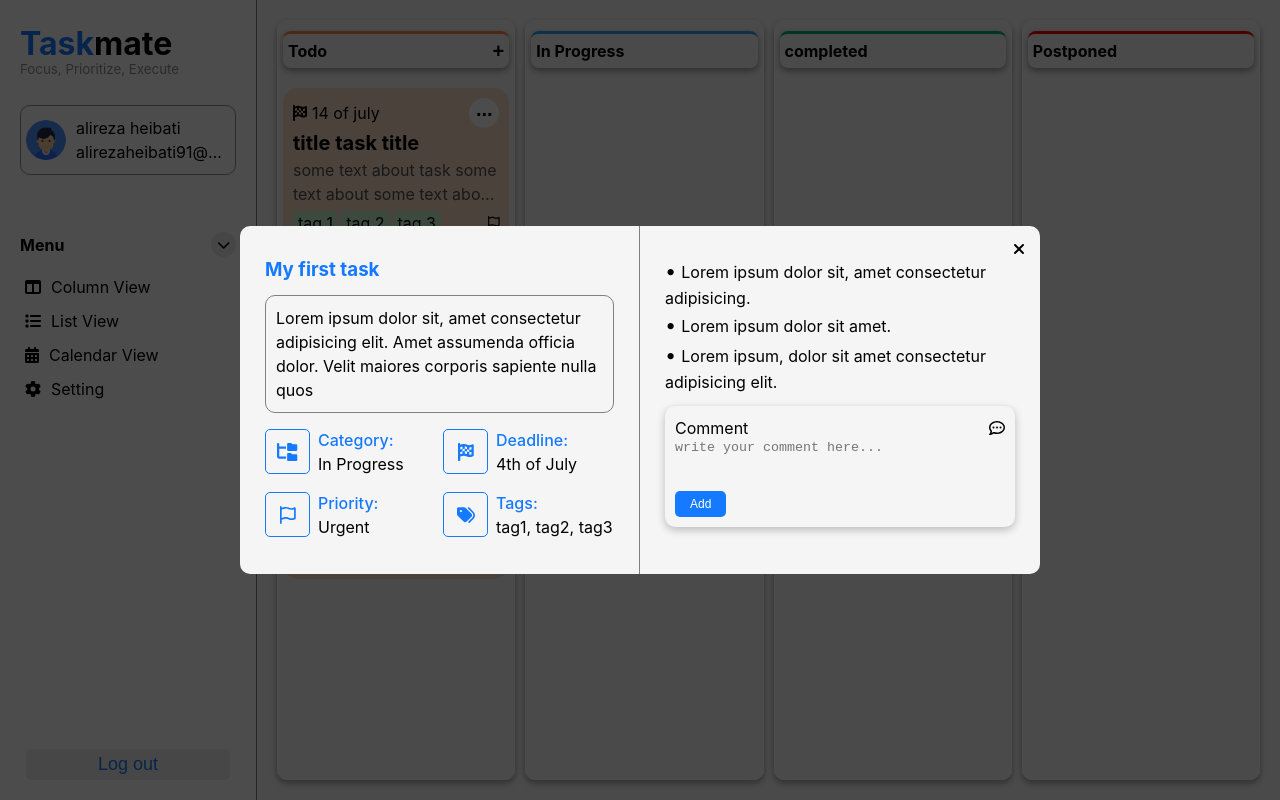
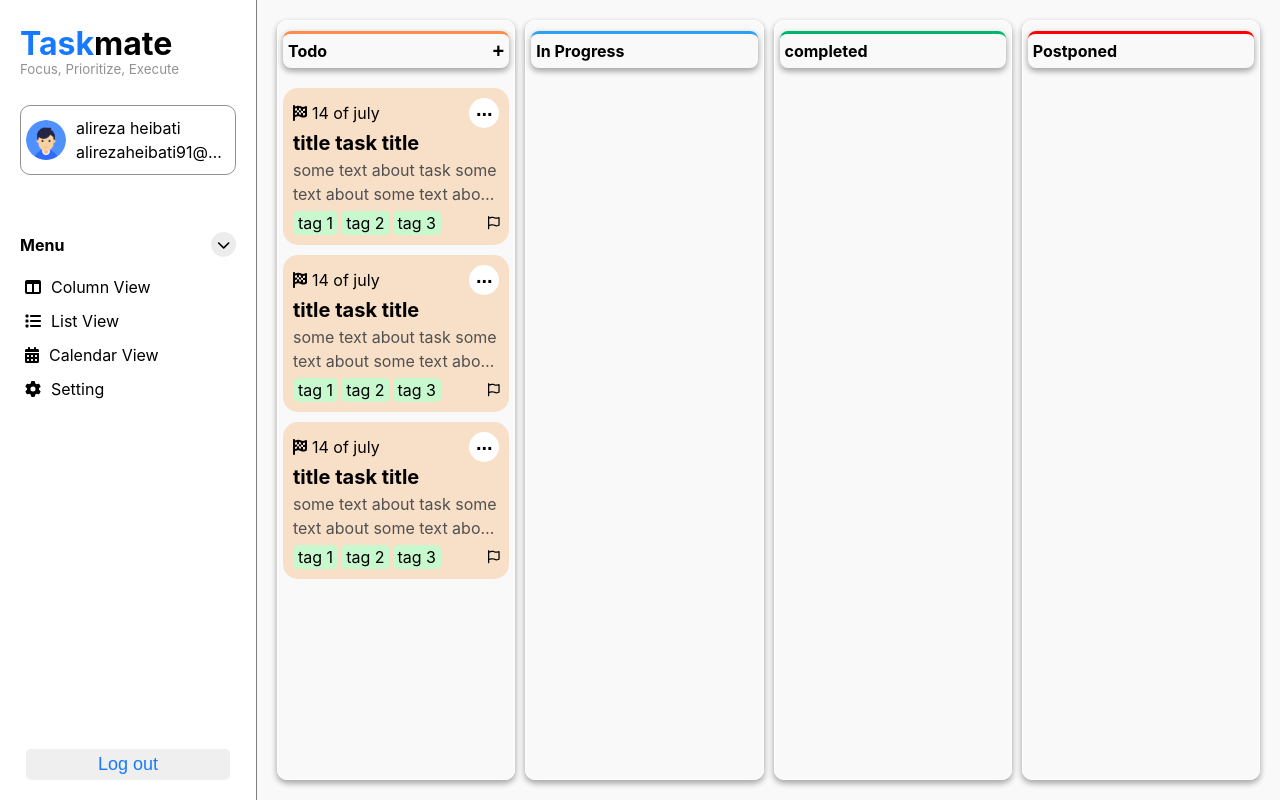
Before and after one commit to alirezaheibati/todo-web-application, a React (Vite) app: page / in a window 1280 px wide. Built offline with nearby package versions, Linux system fonts and the light colour scheme.

Commit message:
taskInformation fixed to show on click over each task

```diff
--- a/src/components/ColumnView/TaskColumnView.jsx
+++ b/src/components/ColumnView/TaskColumnView.jsx
@@ -6,9 +6,25 @@ import {
   faRemove,
 } from "@fortawesome/free-solid-svg-icons";
 import { faFlag } from "@fortawesome/free-regular-svg-icons";
+import TaskInformation from "../TaskInformation/TaskInformation";
+import { useState } from "react";
 const TaskColumnView = (props) => {
+  const [taskInfoVisibility, setTaskInfoVisibility] = useState(false);
+  const taskInfoShowHandler = () => {
+    setTaskInfoVisibility(true);
+  };
+  const taskInfoCloseHandler = () => {
+    setTaskInfoVisibility(false);
+  };
   return (
-    <div className={classes["task-column_container"]}>
+    <>
+      {taskInfoVisibility && (
+        <TaskInformation onCloseTaskInfo={taskInfoCloseHandler} />
+      )}
+      <div
+        className={classes["task-column_container"]}
+        onClick={taskInfoShowHandler}
+      >
         <div className={classes["task-column_header"]}>
           <div title="deadline">
             <FontAwesomeIcon icon={faFlagCheckered} />
@@ -65,6 +81,7 @@ const TaskColumnView = (props) => {
           </button>
         </div>
       </div>
+    </>
   );
 };
 export default TaskColumnView;
--- a/src/components/ColumnView/TaskColumnView.module.css
+++ b/src/components/ColumnView/TaskColumnView.module.css
@@ -4,6 +4,7 @@
   border-radius: 15px;
   padding: 10px 10px;
   margin-bottom: 10px;
+  cursor: pointer;
 }
 .task-column_header {
   display: flex;
--- a/src/components/HomePage/Overview.jsx
+++ b/src/components/HomePage/Overview.jsx
@@ -7,7 +7,6 @@ const Overview = (props) => {
     <div className={classes["overview_container"]}>
       <ColumnContainer />
       {/* <ListViewContainer /> */}
-      <TaskInformation />
     </div>
   );
 };
--- a/src/components/TaskInformation/TaskInformation.jsx
+++ b/src/components/TaskInformation/TaskInformation.jsx
@@ -12,6 +12,10 @@ import {
   faFlag,
 } from "@fortawesome/free-regular-svg-icons";
 const TaskInformation = (props) => {
+  const taskInfoCloseHandler = (e) => {
+    e.stopPropagation();
+    props.onCloseTaskInfo();
+  };
   return (
     <div className={classes["task-info_container"]}>
       <div className={classes["task-info_backdrop"]}></div>
@@ -19,6 +23,7 @@ const TaskInformation = (props) => {
         <FontAwesomeIcon
           icon={faXmark}
           className={classes["task-info_close"]}
+          onClick={taskInfoCloseHandler}
         />
         <div className={classes["task-info_left"]}>
           <h3>My first task</h3>
```
Lines whose indentation alone changed are shown as unchanged.
